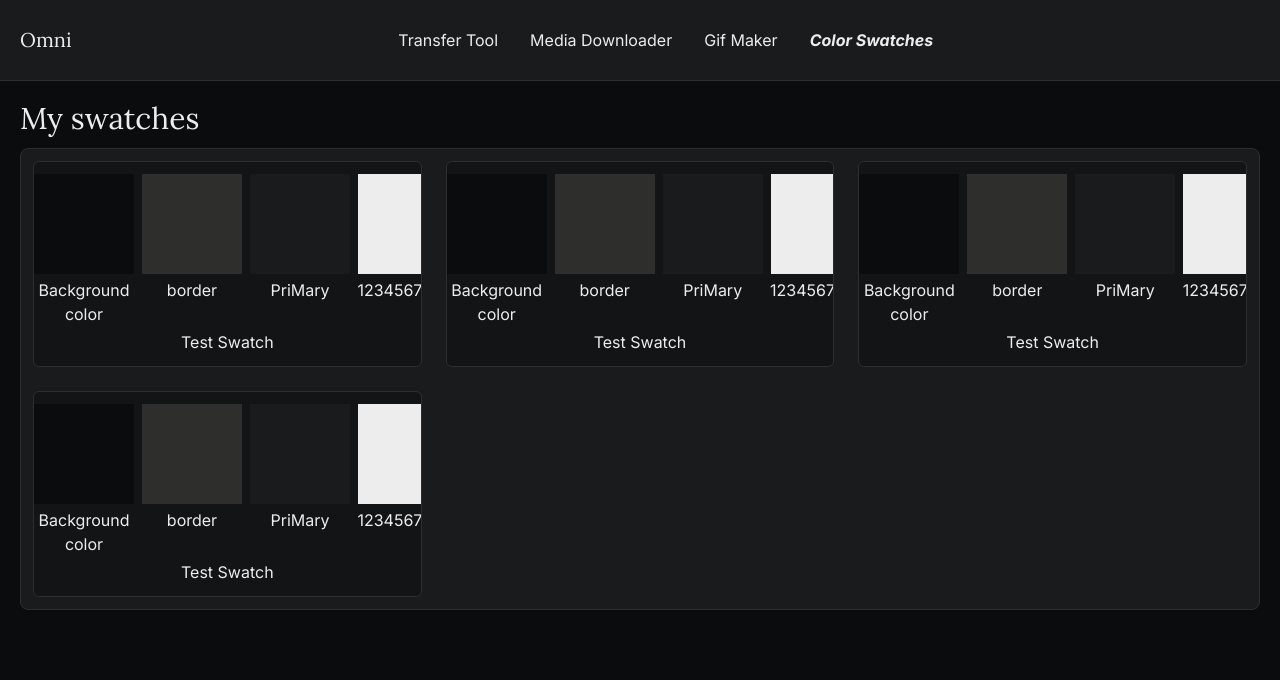
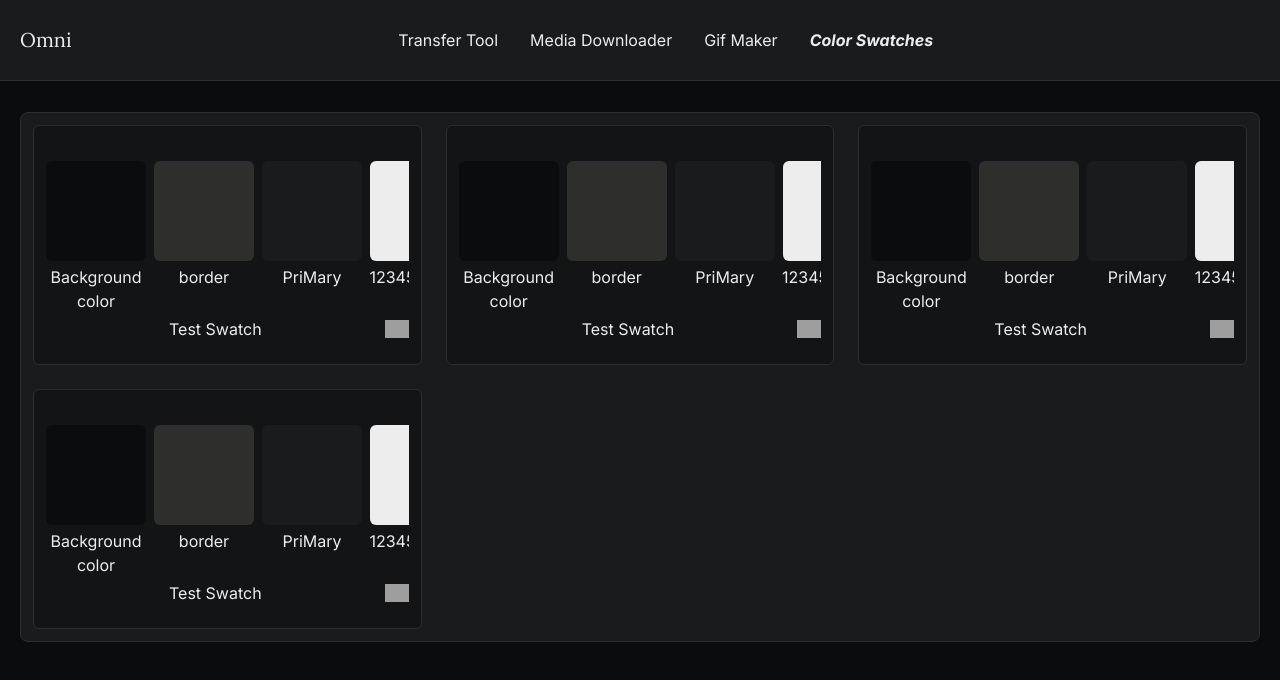
Before and after one commit to wetsocksnsleeves/omni, a Next.js app: page /colorswatch in a window 1280 px wide. Shown: the top 680 px of the page. Built offline with nearby package versions, Linux system fonts and the light colour scheme; grey boxes are pictures that could not be loaded.

Commit message:
feat: Implemented skeleton logic to edit color swatches

```diff
--- a/app/colorswatch/page.tsx
+++ b/app/colorswatch/page.tsx
@@ -1,3 +1,7 @@
+"use client";
+import Image from "next/image";
+import { useState } from "react";
+
 interface Color {
     hexCode: string;
     label: string;
@@ -9,6 +13,8 @@ interface Swatch {
 }
 
 export default function ColorSwatch() {
+    const [edit, setEdit] = useState<number | null>(null);
+
     // Test swatch
     const exampleSwatch: Swatch = {
         label: "Test Swatch",
@@ -30,16 +36,23 @@ export default function ColorSwatch() {
 
     return (
         <div className="m-5 flex flex-col">
-            <div>
-                <h1 className="font-lora text-3xl">My swatches</h1>
-            </div>
             <div className="my-3 grid grid-cols-1 md:grid-cols-2 lg:grid-cols-3 border border-border rounded-lg bg-primary w-full h-fit">
                 {data.map((swatch, index) => {
                     return (
                         <div
                             key={index}
-                            className="m-3 flex flex-col items-center justify-evenly h-fit border border-border bg-secondary rounded-md"
+                            className="m-3 p-3 flex flex-col items-center justify-evenly h-fit border border-border bg-secondary rounded-md min-h-60"
                         >
+                            {index == edit ?
+                            <div className="w-full flex flex-col items-center justify-evenly">
+                            <text>Edit</text>
+                            <div className="w-full flex justify-between">
+                            <span className="">Remove</span>
+                            <span className="">Done</span>
+                            </div>
+                            </div>
+                            :
+                            <div className="w-full">
                             <div
                                 className="mt-3 w-full grid grid-cols-2 gap-2 justify-items-center items-start lg:flex lg:flex-row justify-evenly
                             overflow-auto"
@@ -51,7 +64,7 @@ export default function ColorSwatch() {
                                             className="flex flex-col items-center max-w-25"
                                         >
                                             <div
-                                                className={`aspect-square w-25 h-25`}
+                                                className={`aspect-square w-25 h-25 rounded-md`}
                                                 style={{
                                                     backgroundColor:
                                                         color.hexCode,
@@ -64,7 +77,23 @@ export default function ColorSwatch() {
                                     );
                                 })}
                             </div>
-                            <label className="mb-3 lg:mt-0 mt-3">{swatch.label}</label>
+                            <div className="w-full flex justify-center items-center">
+                                <label className="ml-auto">
+                                    {swatch.label}
+                                </label>
+                                <button
+                                    className="ml-auto"
+                                    onClick={() => setEdit(index)}
+                                >
+                                    <Image
+                                        src="/edit.svg"
+                                        alt="Edit"
+                                        width="24"
+                                        height="24"
+                                    />
+                                </button>
+                            </div>
+                            </div>}
                         </div>
                     );
                 })}
```
Also changed, not shown: 1 other file (tests, documents, lock files or other folders).
